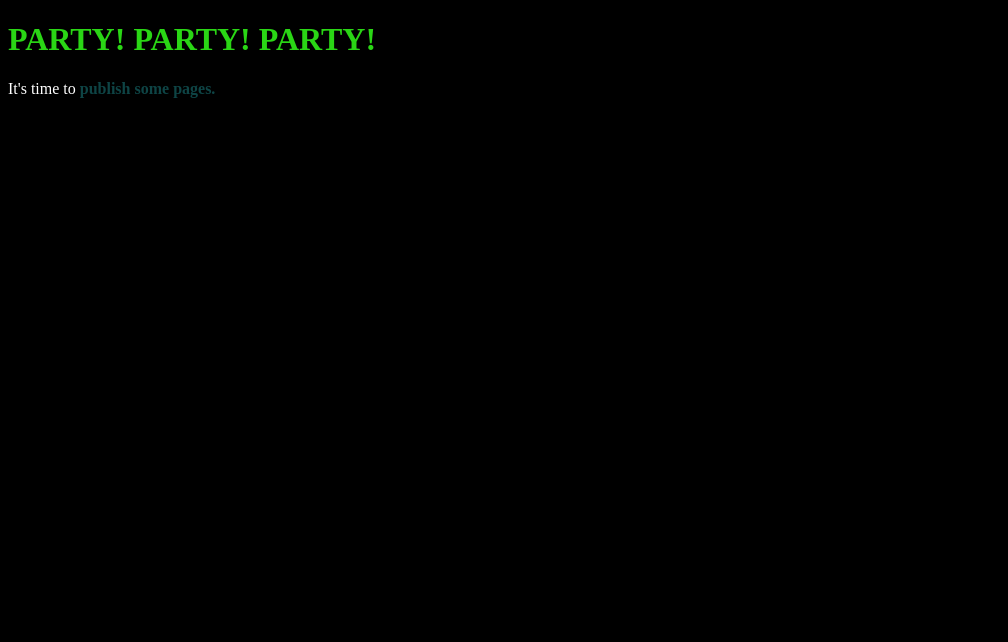
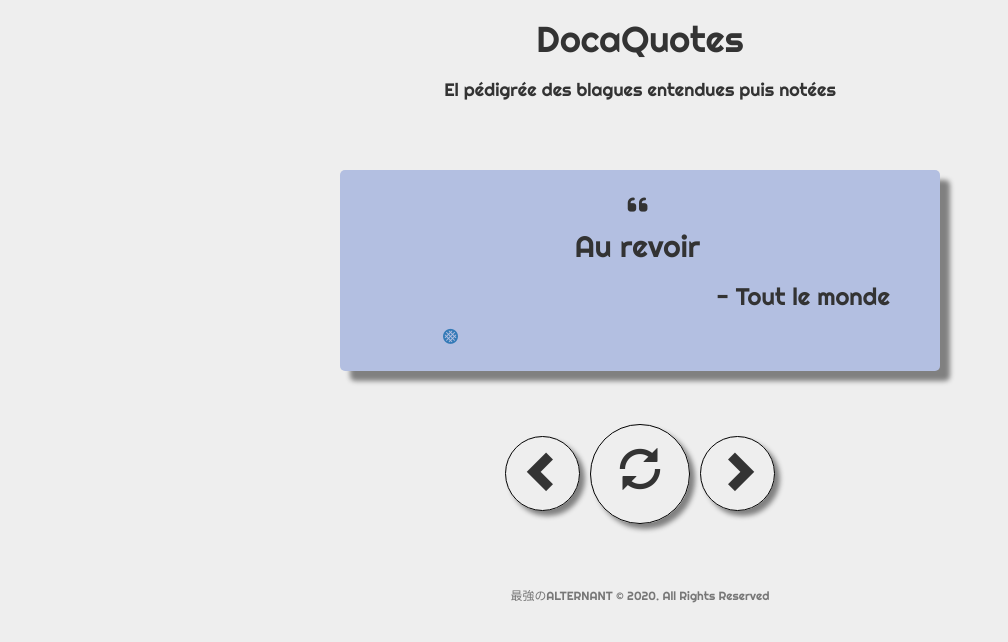
Before and after one commit to number-1-alternant/number-1-alternant.github.io, a plain HTML site: page index.html in a window 1280 px wide. Shown: the whole page, without its empty margins (0-1008 px from the left). Drawn offline with nearby package versions, Linux system fonts and the light colour scheme.

Commit message:
You know

```diff
--- a/index.html
+++ b/index.html
@@ -1,12 +1,82 @@
-<!DOCTYPE html>
+<!Doctype HTML>
 <html>
-  <head>
-    <title>Hello GitHub Pages</title>
-    <link href="site.css" media="screen" rel="stylesheet" type="text/css" />
-    <script src="site.js" type="text/javascript"></script>
-  </head>
-  <body>
-    <h1 class="party">Hello GitHub Pages</h1>
-    <p>It's time to <strong class="party">publish some pages.</strong></p>
-  </body>
+    <head>
+        <link href='https://fonts.googleapis.com/css?family=Righteous&subset=latin,latin-ext' rel='stylesheet' type='text/css'>
+        <link href="https://fonts.googleapis.com/css?family=Lora|Raleway:300,400,700" rel="stylesheet">
+        <link href="https://maxcdn.bootstrapcdn.com/bootstrap/3.3.6/css/bootstrap.min.css" rel="stylesheet">
+        <link href="style.css" rel="stylesheet">
+        <script src="https://cdnjs.cloudflare.com/ajax/libs/jquery/3.1.0/jquery.min.js"></script>
+        <script src="https://use.fontawesome.com/2605df8b93.js"></script>
+        <script src="script.js"></script>
+    </head>
+
+    <body>
+        <div class="container-fluid" id="main">
+          <div class="row">
+            <div class="col-md-4 col-md-offset-4 title text-center">
+              <h1>DocaQuotes</h1>
+            </div>
+          </div>
+          <div class="row">
+            <div class="col-md-6 col-md-offset-3 note text-center">
+              <h4>El pédigrée des blagues entendues puis notées</h4>
+            </div>
+          </div>
+          <div class="row quote-row">
+            <div class="col-md-6 col-md-offset-3">
+              <div class="quote_box center-block">
+                <div class="quote">
+                  <h2>
+                     <span><sup><i class="fa fa-quote-left" aria-hidden="true"></i></sup></span><p id="quote"></p>
+                  </h2>
+                </div>
+                <div class="author">
+                  <span><h3>
+                    <p id = "author"></p>
+                  </h3></span>
+                </div>
+                <ul class="social-bar">
+                  <li>
+                    <button class="btn btn-default btn-sm" title="Tweet this quote">
+                      <a class="twitter-share-link">
+                        <i class="fas fa-stroopwafel fa-lg"></i>
+                      </a>
+                    </button>
+                  </li>
+                </ul>
+              </div>
+            </div>
+          </div>
+          <div class="row">
+            <div class="col-md-6 col-md-offset-3">
+              <ul class="quote-bar">
+                <li>
+                  <button id="previousQuote" class="quote-back btn btn-default btn-lg">
+                    <i class="glyphicon glyphicon-chevron-left" title="Previous Quote"></i>
+                  </button>
+                </li>
+                <li>
+                  <button id="getQuote" class="quote-new btn btn-default btn-lg" title="New Quote">
+                    <i class="glyphicon glyphicon-refresh"></i>
+                  </button>
+                </li>
+                <li>
+                  <button id="nextQuote" class="quote-forward btn btn-default btn-lg">
+                    <i class="glyphicon glyphicon-chevron-right" title="Next Quote"></i>
+                  </button>
+                </li>
+              </ul>
+            </div>
+          </div>
+        </div>
+        <footer>
+          <div class="container">
+            <div class="row">
+              <div class="col-md-12 text-center">
+                <p class="copyright text-muted small">最強のALTERNANT &copy; 2020. All Rights Reserved</p>
+              </div>
+            </div>
+          </div>
+        </footer>
+    </body>
 </html>
--- /dev/null
+++ b/script.js
@@ -0,0 +1,83 @@
+// Random Quote Generator
+var quoteArray = [];
+var singleQuote = [];
+var quoteCount = null; // used to track number of quotes collected
+var quoteIndex = null; // used to cycle through collected quotes
+var tweetQuote = "";
+var quotes = [
+    {
+        "quoteText":"Bonjour",
+        "quoteAuthor":"Tout le monde"
+    },
+    {
+        "quoteText":"Au revoir",
+        "quoteAuthor":"Tout le monde"
+    },
+    {
+        "quoteText":"Salut",
+        "quoteAuthor":"Tout le monde"
+    },
+];
+
+$(document).ready(function() {
+    getQuote(quotes[Math.floor(Math.random() * quotes.length)]);
+    $("#previousQuote").click(getPreviousQuote);
+    $("#nextQuote").click(getNextQuote);
+    $("#getQuote").click(function() {
+	if(quoteIndex < quotes.length) {
+	    getQuote(quotes[Math.floor(Math.random() * quotes.length)]);
+	}
+    });
+});
+
+var getQuote = function(data) {
+    // Reset quoteNumber if used to cycle through previously collected quotes
+    if (quoteIndex < quoteCount - 1) {
+        quoteIndex = quoteCount - 1;
+    }
+
+    if ((!quoteIndex) && (!quoteCount)) {
+        quoteIndex = 0;
+        quoteCount = 1;
+    } else {
+        quoteIndex++;
+        quoteCount++
+    }
+    $("#quote").text(data.quoteText);
+
+    if (data.quoteAuthor === '') {
+        data.quoteAuthor = 'Unknown';
+    }
+    $("#author").text("- " + data.quoteAuthor);
+
+    singleQuote = [data.quoteText, data.quoteAuthor, quoteIndex];
+    quoteArray.push(singleQuote);
+};
+
+function getPreviousQuote() {
+
+    // cycle to back of the list
+    if (quoteIndex === 0) {
+        quoteIndex = quoteCount - 1;
+    } else {
+        quoteIndex--;
+    }
+
+    $("#quote").text(quoteArray[quoteIndex][0]);
+    $("#author").text(" - " + quoteArray[quoteIndex][1]);
+    tweetQuote = quoteArray[quoteIndex][0] + " - " + quoteArray[quoteIndex][1];
+
+};
+
+function getNextQuote() {
+    // cycle to front of the list
+    if (quoteIndex === quoteCount - 1) {
+        quoteIndex = 0;
+    } else {
+        quoteIndex++;
+    }
+
+    $("#quote").text(quoteArray[quoteIndex][0]);
+    $("#author").text(" - " + quoteArray[quoteIndex][1]);
+    tweetQuote = quoteArray[quoteIndex][0] + " - " + quoteArray[quoteIndex][1];
+};
--- a/site.css
+++ /dev/null
@@ -1,4 +0,0 @@
-body {
-  background-color: black;
-  color: white;
-}
--- a/site.js
+++ /dev/null
@@ -1,29 +0,0 @@
-(function( site, undefined ) {
-
-    timeout = 400;
-
-    // I gotta take antacid,
-    // so I can keep on partyyyyyiiiiinnnggg.
-    // https://www.youtube.com/watch?v=L_wdRy7x4Sc
-    site.partypartyparty = function(e) {
-	var partyers = document.getElementsByClassName('party');
-	for(var i=0; i<partyers.length; i++) {
-            var r = Math.floor(Math.random()*255);
-            var g = Math.floor(Math.random()*255);
-            var b = Math.floor(Math.random()*255);
-            var e = partyers[i];
-	    e.style.setProperty('color', 'rgb('+ r +','+ g +',' + b + ')');
-
-	    if (Math.random()*100 > 99) {
-		e.innerText = 'PARTY! PARTY! PARTY!';
-	    }
-
-	    this.timeout = Math.max(this.timeout * 0.9, 50);
-	}
-
-        window.setTimeout(site.partypartyparty, this.timeout);
-    };
-
-}( window.site = window.site || {} ));
-
-site.partypartyparty();
--- /dev/null
+++ b/style.css
@@ -0,0 +1,95 @@
+body {
+  background-color: #eeeeee;
+  font-family: "Righteous";
+}
+
+.quote-row {
+  min-height: 200px;
+}
+
+.quote_box {
+  background-color: #B3BFE1;
+  border-radius: 5px;
+  box-shadow: 10px 10px 5px gray;
+  max-width: 600px;
+  margin: 10% auto auto auto;
+  padding: 0.5em 50px;
+}
+
+div.quote {
+  margin-right: 5px;
+  text-align: center;
+  max-width: 500px;
+  height: auto;
+}
+
+div.author {
+  max-width: 500px;
+  display: block;
+  text-align: right;
+}
+
+
+/* Social Bar */
+
+ul.social-bar li {
+  display: inline-block;
+  margin: 3px;
+}
+
+ul.social-bar li button {
+  background-color: transparent;
+  border: none;
+}
+
+
+/* Quote Bar */
+
+ul.quote-bar {
+  padding: 50px;
+  text-align: center;
+}
+
+ul.quote-bar li {
+  display: inline-block;
+  margin: 3px;
+}
+
+ul.quote-bar li button {
+  background-color: transparent;
+  border-radius: 100px;
+  border-style: solid;
+  border-color: black;
+  border-size: 3px margin: auto;
+  box-shadow: 5px 5px 5px gray;
+}
+
+ul.quote-bar li button.quote-back,
+ul.quote-bar li button.quote-forward {
+  width: 75px;
+  height: 75px;
+  font-size: 3em;
+}
+
+ul.quote-bar li button.quote-new {
+  width: 100px;
+  height: 100px;
+  font-size: 3em;
+}
+
+
+/* Footer */
+
+#main {
+  overflow: auto;
+  /* this needs to be bigger than footer height*/
+}
+
+.footer {
+  position: relative;
+  margin-top: -150px;
+  /* negative value of footer height */
+  height: 150px;
+  clear: both;
+  padding-top: 20px;
+}
```
